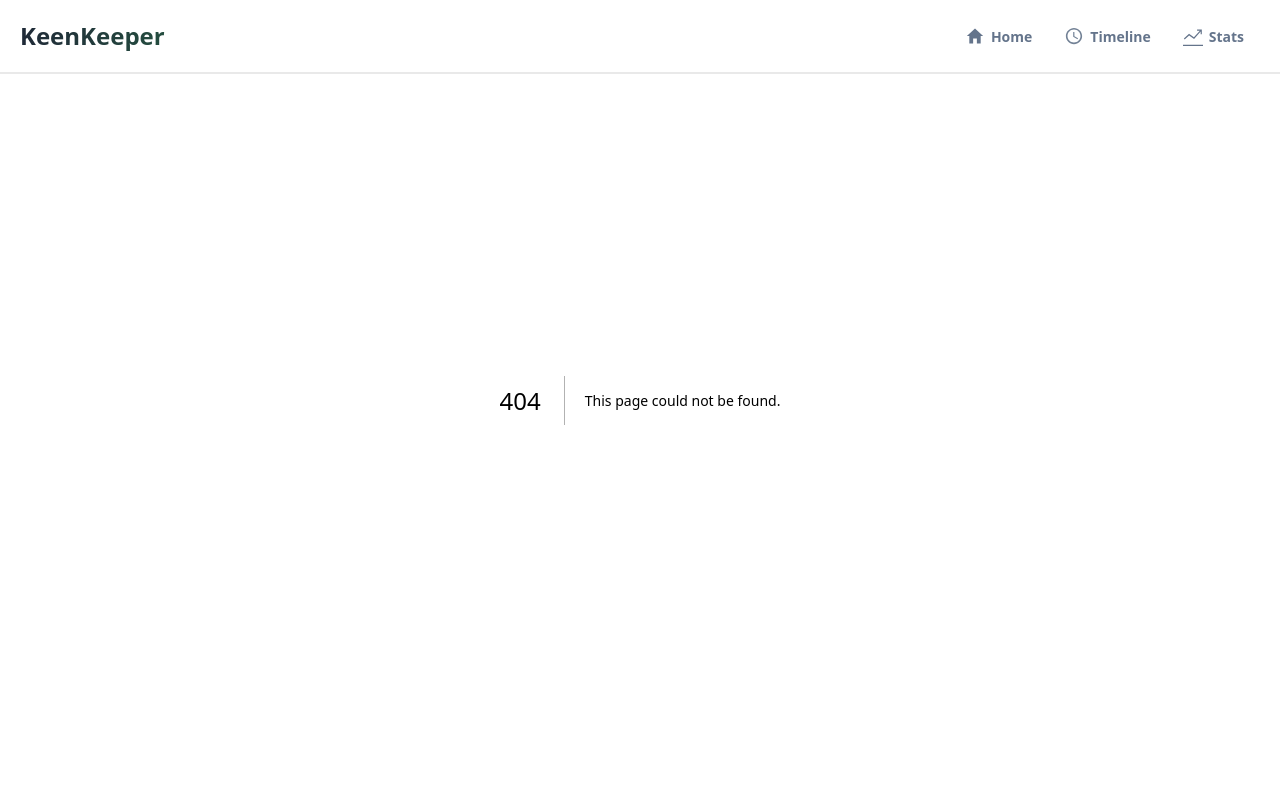
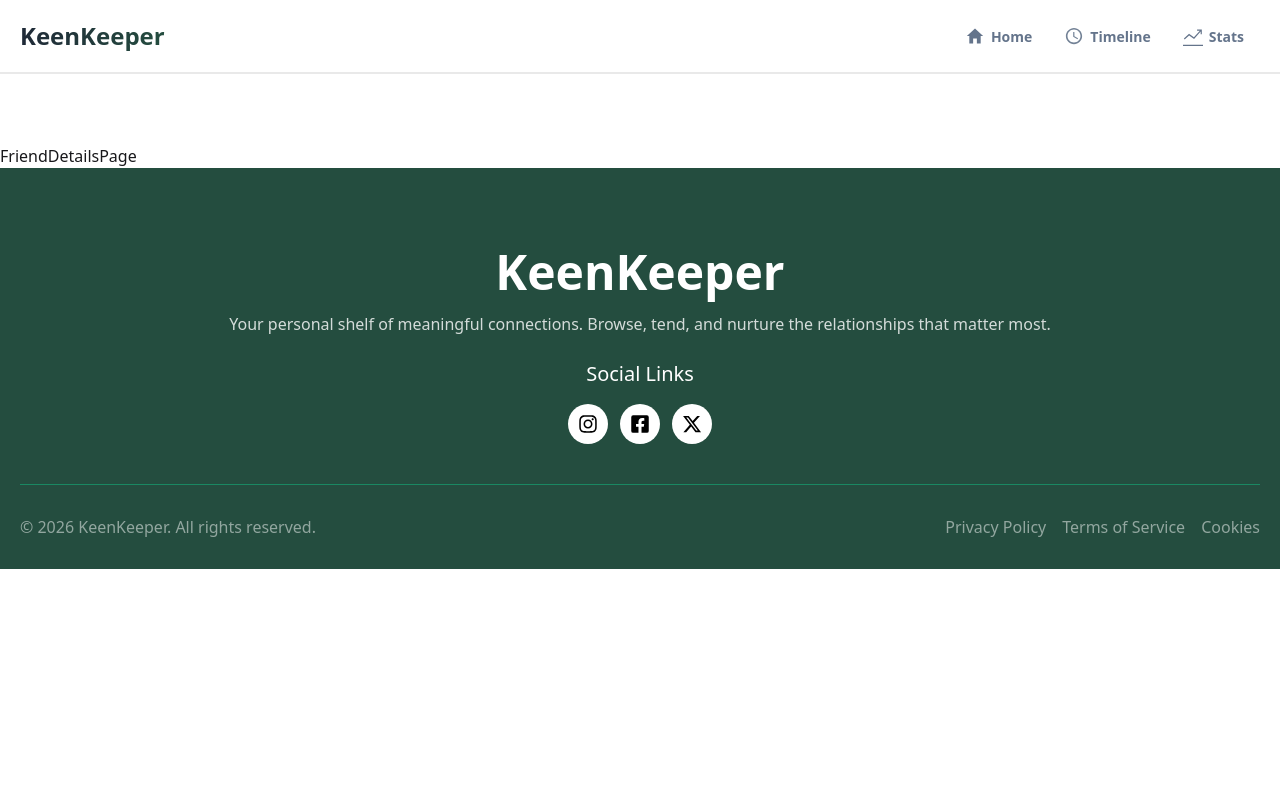
Before and after one commit to nayon-kumar/keen-keeper, a Next.js app: page /friend-details in a window 1280 px wide. Before the commit this address had no page. Shown: the top 800 px of the page. Built offline with nearby package versions, Linux system fonts and the light colour scheme.

Commit message:
Friend details page desing started

```diff
--- /dev/null
+++ b/src/app/friend-details/page.jsx
@@ -0,0 +1,11 @@
+import React from "react";
+
+const FriendDetailsPage = () => {
+  return (
+    <div className="pt-36">
+      <p>FriendDetailsPage</p>
+    </div>
+  );
+};
+
+export default FriendDetailsPage;
--- a/src/components/Home/Banner.jsx
+++ b/src/components/Home/Banner.jsx
@@ -5,7 +5,7 @@ import { LuPlus } from "react-icons/lu";
 const Banner = () => {
   return (
     <MyContainer>
-      <div className="text-center pt-20 mt-16">
+      <div className="text-center pt-36">
         <h2 className="font-bold text-3xl md:text-4xl text-[#1F2937] ">
           Friends to keep close in your life
         </h2>
```
